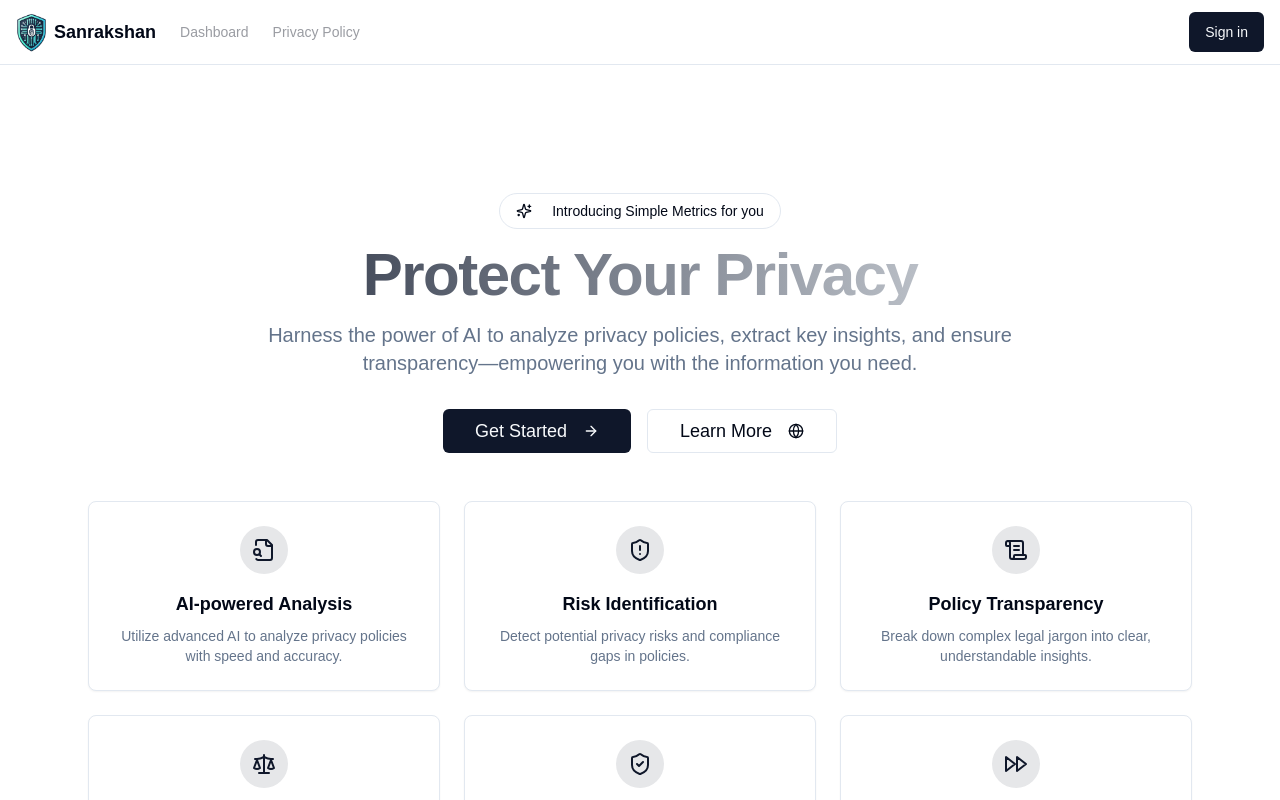
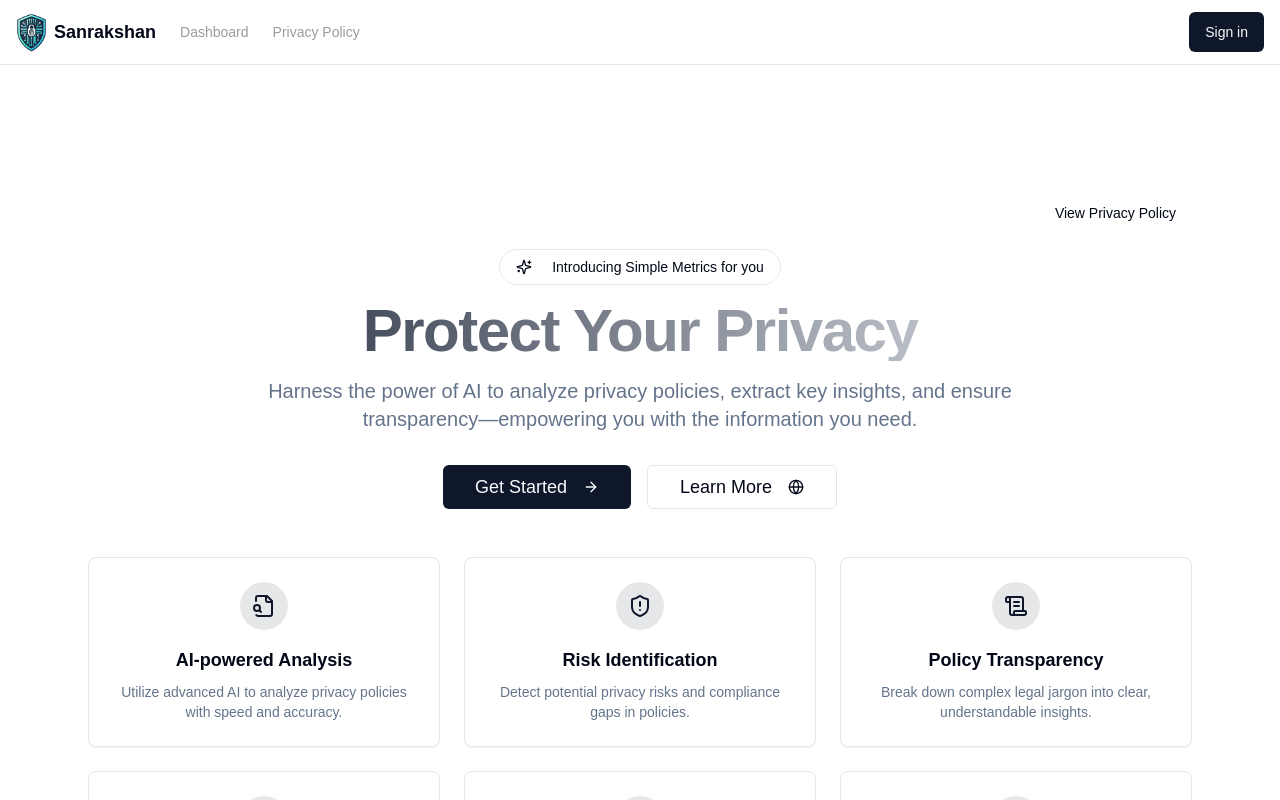
Before and after one commit to Nisarg155/Sanrakshan, a Next.js app in the folder client/: page / in a window 1280 px wide. Shown: the top 800 px of the page. Built offline with nearby package versions, Linux system fonts and the light colour scheme; no server answers.

Commit message:
added path for privacy-policies

```diff
--- a/client/src/components/hero-section.tsx
+++ b/client/src/components/hero-section.tsx
@@ -55,6 +55,14 @@ export function HeroSection() {
     return (
         <section className="w-full py-12 md:py-24 lg:py-32 bg-gradient-to-b from-background to-background/80">
             <div className="container px-4 md:px-6 flex flex-col items-center max-w-6xl mx-auto">
+            <Button
+  onClick={() => router.push("/privacy-policy")}
+  className="self-end mb-4"
+  variant="ghost"
+>
+  View Privacy Policy
+</Button>
+
                 <Link
                     href={"/dashboard"}
                     className={cn(
```
